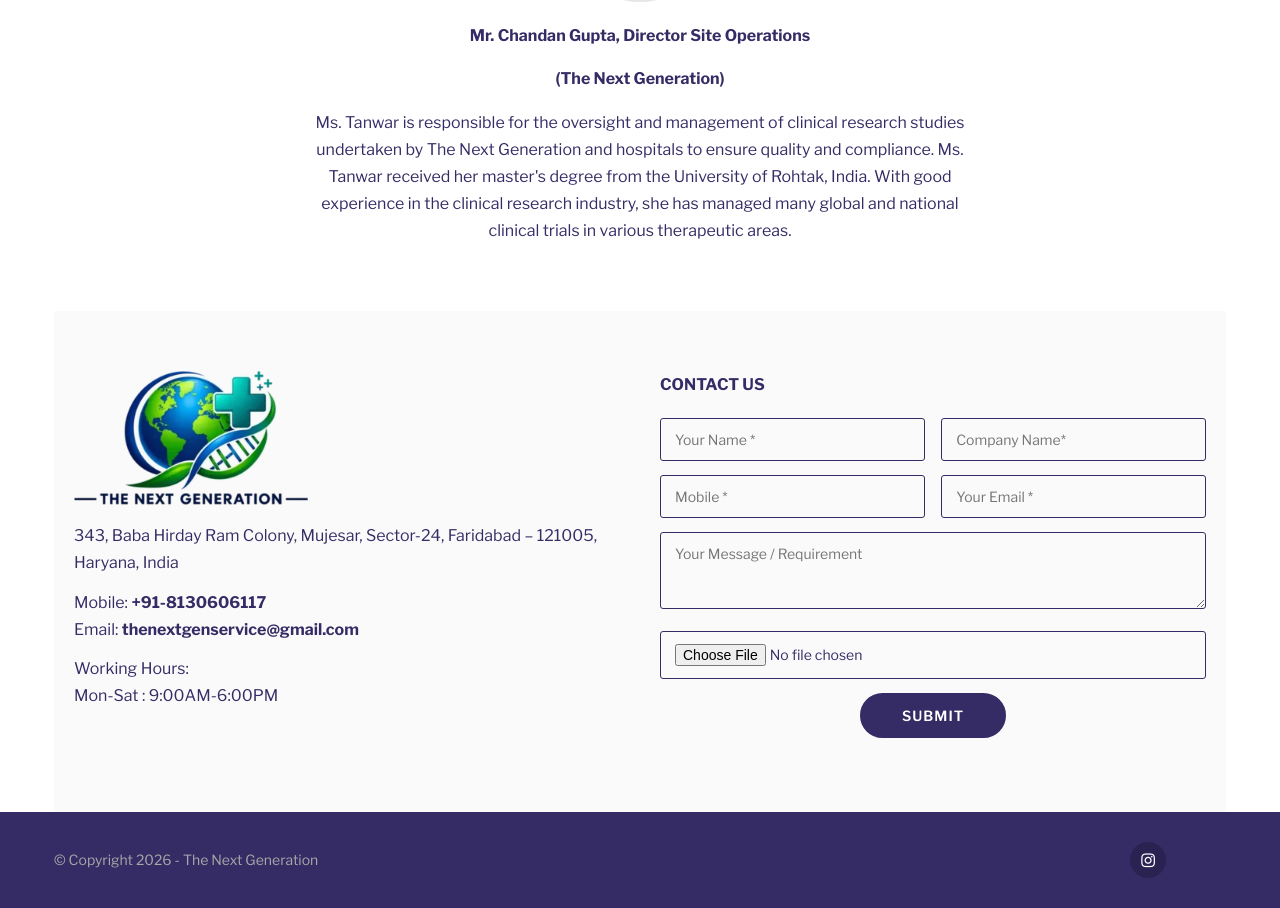
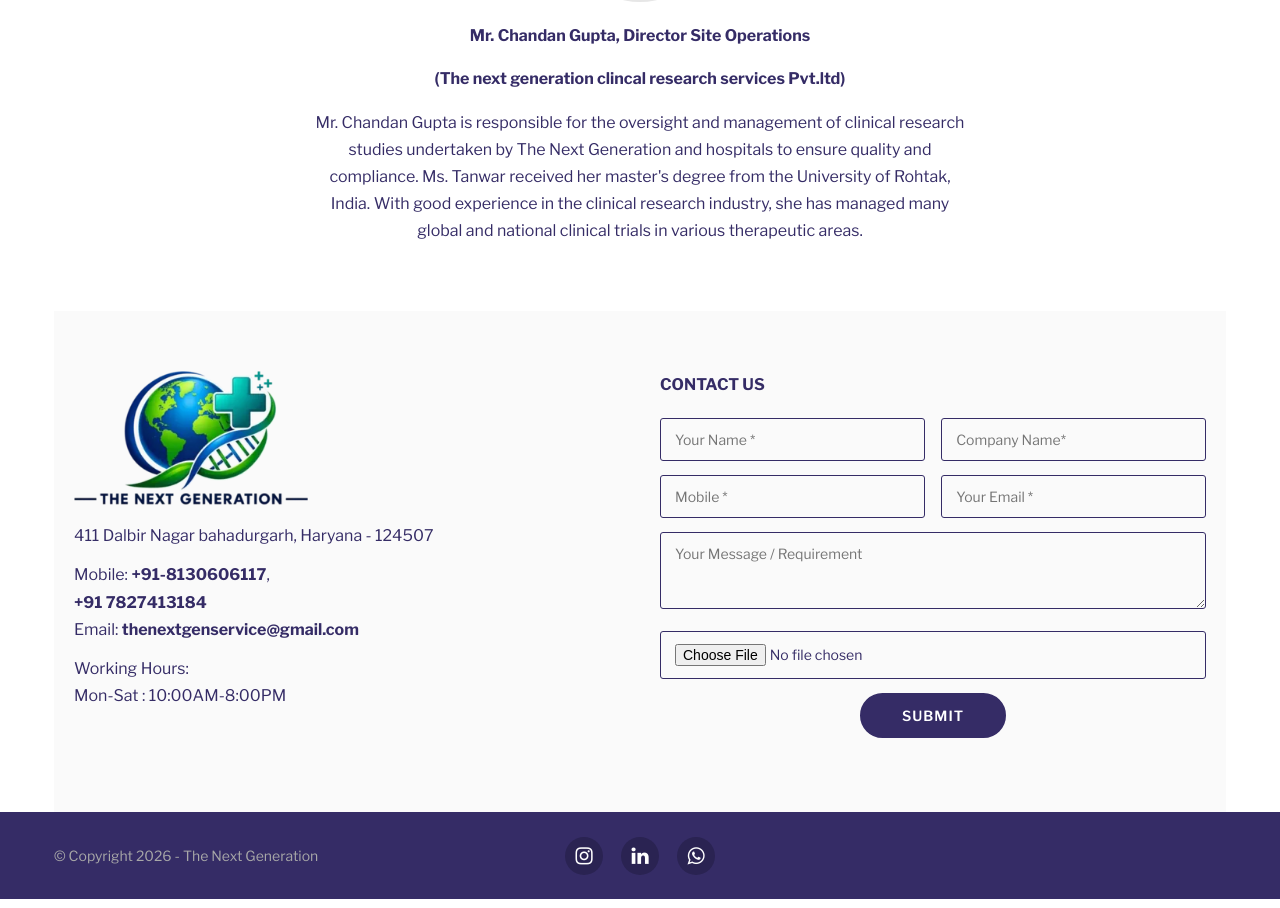
Before and after one commit to jitender4113/the-next-generation, a React (Vite) app: page / in a window 1280 px wide. Shown: the part 1657-2565 px from the top of the page. Built offline with nearby package versions, Linux system fonts and the light colour scheme.

Commit message:
Update contact, footer and team sections

```diff
--- a/src/components/ContactSection.jsx
+++ b/src/components/ContactSection.jsx
@@ -53,16 +53,18 @@
             loading="lazy"
             decoding="async"
           />
-          <p>343, Baba Hirday Ram Colony, Mujesar, Sector-24, Faridabad – 121005, Haryana, India</p>
           <p>
-            Mobile: <strong>+91-8130606117</strong>
+                411 Dalbir Nagar bahadurgarh, Haryana - 124507
+              </p>
+              <p>
+                Mobile: <strong>+91-8130606117</strong>,<br/><strong>+91 7827413184</strong>
                 <br />
                 Email: <strong>thenextgenservice@gmail.com</strong>
               </p>
               <p>
                 Working Hours:
                 <br />
-            Mon-Sat : 9:00AM-6:00PM
+                Mon-Sat : 10:00AM-8:00PM
               </p>
         </div>
 
--- a/src/components/Footer.jsx
+++ b/src/components/Footer.jsx
@@ -2,15 +2,44 @@
   return (
     <footer id="footer">
       <div className="container footer-bottom">
+
         <div id="footer-copyright">
-          <span>© Copyright {new Date().getFullYear()} - The Next Generation</span>
+          <span>
+            © Copyright {new Date().getFullYear()} - The Next Generation
+          </span>
         </div>
-<div id="social-icons" style={{ marginRight: '60px' }}>
-          <a href="https://www.instagram.com/thenextgen4040/" target="_blank" rel="noreferrer" className="symbol-instagram" aria-label="Instagram">
+
+        <div id="social-icons" aria-label="Social media links">
+
+          <a
+            href="https://www.instagram.com/thenextgen4040/"
+            target="_blank"
+            rel="noreferrer"
+            aria-label="Instagram"
+          >
             <i className="fa fa-instagram" aria-hidden="true"></i>
           </a>
 
+          <a
+            href="https://www.linkedin.com/in/chandan-gupta-1b6545367/"
+            target="_blank"
+            rel="noreferrer"
+            aria-label="LinkedIn"
+          >
+            <i className="fa fa-linkedin" aria-hidden="true"></i>
+          </a>
+
+          <a
+            href="https://wa.me/918130606117"
+            target="_blank"
+            rel="noreferrer"
+            aria-label="WhatsApp"
+          >
+            <i className="fa fa-whatsapp" aria-hidden="true"></i>
+          </a>
+
         </div>
+
       </div>
     </footer>
   );
--- a/src/components/TeamSection.jsx
+++ b/src/components/TeamSection.jsx
@@ -27,10 +27,10 @@
           />
           <h4 className="team-name">Mr. Chandan Gupta, Director Site Operations</h4>
           <p className="team-role">
-            <strong>(The Next Generation)</strong>
+            <strong>(The next generation clincal research services Pvt.ltd)</strong>
           </p>
           <p className="team-bio">
-            Ms. Tanwar is responsible for the oversight and management of clinical research
+            Mr. Chandan Gupta is responsible for the oversight and management of clinical research
             studies undertaken by The Next Generation and hospitals to ensure quality and compliance. Ms. Tanwar
             received her master's degree from the University of Rohtak, India. With good
             experience in the clinical research industry, she has managed many global and
--- a/src/index.css
+++ b/src/index.css
@@ -880,3 +880,59 @@
   color: var(--color-muted);
   font-size: 16px;
 }
+
+
+#footer .footer-bottom {
+  position: relative;
+}
+
+#social-icons {
+  position: absolute;
+  left: 50%;
+  top: 50%;
+  transform: translate(-50%, -50%);
+
+  display: flex;
+  align-items: center;
+  justify-content: center;
+  gap: 18px;
+
+  margin-right: 0 !important;
+}
+
+#social-icons a {
+  display: flex;
+  align-items: center;
+  justify-content: center;
+
+  width: 38px;
+  height: 38px;
+
+  text-decoration: none;
+}
+
+#social-icons i {
+  font-size: 20px;
+}
+
+/* Mobile */
+@media (max-width: 768px) {
+  #footer .footer-bottom {
+    display: flex;
+    flex-direction: column;
+    align-items: center;
+    gap: 15px;
+    padding: 20px 15px;
+  }
+
+  #social-icons {
+    position: static;
+    transform: none;
+    order: 1;
+  }
+
+  #footer-copyright {
+    order: 2;
+    text-align: center;
+  }
+}
--- a/src/pages/ContactUs.jsx
+++ b/src/pages/ContactUs.jsx
@@ -47,11 +47,10 @@
           <div className="contact-us-grid">
             <div className="contact-us-details">
               <p>
-                343, Baba Hirday Ram Colony, Mujesar, Sector-24, Faridabad – 121005, Haryana,
-                India
+                411 Dalbir Nagar bahadurgarh, Haryana - 124507
               </p>
               <p>
-                Mobile: <strong>+91-8700068248</strong>
+                Mobile: <strong>+91-8130606117</strong>,<br/><strong>+91 7827413184</strong>
                 <br />
                 Email: <strong>thenextgenservice@gmail.com</strong>
               </p>
@@ -63,13 +62,13 @@
             </div>
 
             <div className="contact-us-map">
-              <iframe
-                title="The Next Generation location"
-                src="https://www.google.com/maps/embed?pb=!1m14!1m8!1m3!1d14042.880043001565!2d77.3059094!3d28.3673134!3m2!1i1024!2i768!4f13.1!3m3!1m2!1s0x0%3A0x5f5ca5f24a5d210!2sKomplett+Clinical+Research!5e0!3m2!1sen!2sin!4v1561473192570!5m2!1sen!2sin"
-                loading="lazy"
-                referrerPolicy="no-referrer-when-downgrade"
-              />
-            </div>
+  <iframe
+    title="The Next Generation location"
+    src="https://www.google.com/maps?q=28.6882086,76.9394851&z=17&output=embed"
+    loading="lazy"
+    referrerPolicy="no-referrer-when-downgrade"
+  ></iframe>
+</div>
           </div>
 
           <div className="contact-us-form-wrap">
```
Lines whose indentation alone changed are shown as unchanged.
